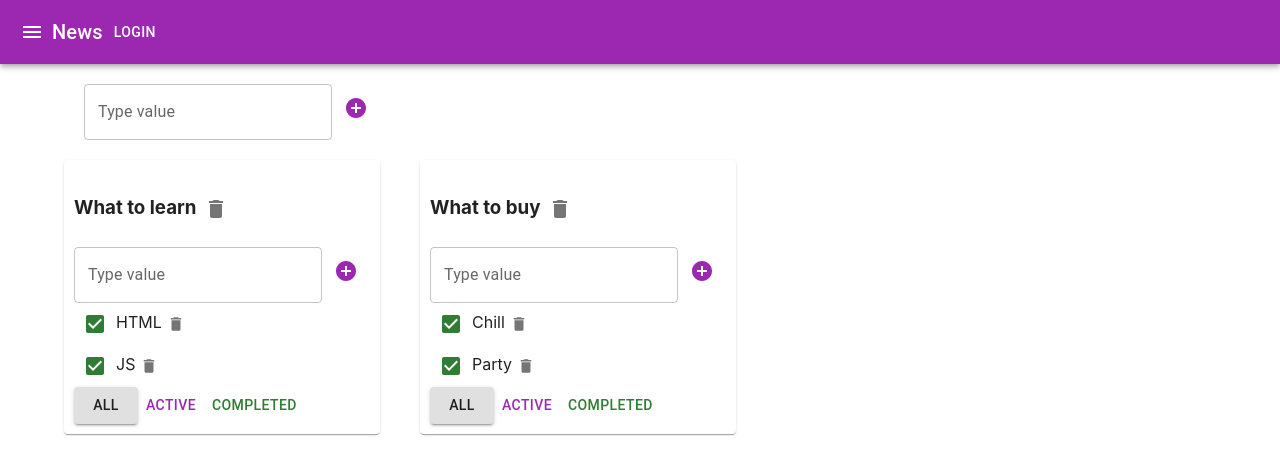
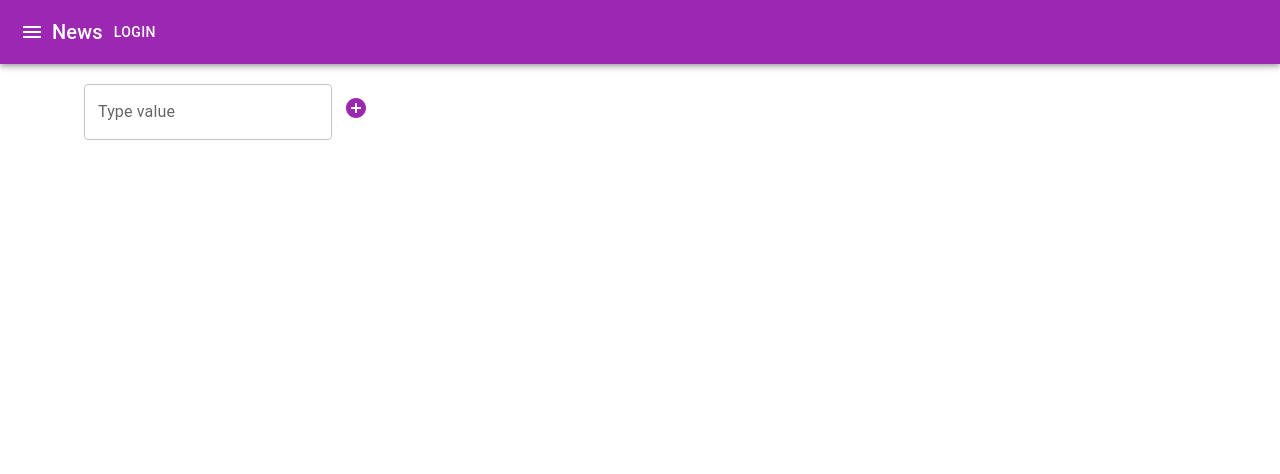
Before and after one commit to vvvkks/To-Do-List, a React (Create React App) app: page / in a window 1280 px wide. Shown: the top 474 px of the page. Built offline with nearby package versions, Linux system fonts and the light colour scheme.

Commit message:
refactor: todolist component for optimization

```diff
--- a/src/TodoList.tsx
+++ b/src/TodoList.tsx
@@ -1,9 +1,12 @@
 import React, {ChangeEvent} from "react";
-import {FilterValuesType} from "./App";
+import {FilterValuesType} from "./AppWithRedux";
 import {AddItemForm} from "./AddItemForm";
 import {EditableSpan} from "./EditableSpan";
 import {Button, Checkbox, IconButton} from "@mui/material";
 import {Delete} from "@mui/icons-material";
+import {addTaskAC, changeTaskStatusAC, changeTaskTitleAC, removeTaskAC} from "./state/tasks-reducer";
+import {useDispatch, useSelector} from "react-redux";
+import {AppRootState} from "./state/store";
 
 export type TaskType = {
     id: string
@@ -14,18 +17,16 @@ export type TaskType = {
 type PropsType = {
     id: string
     title: string
-    tasks: Array<TaskType>
-    removeTask: (id: string, todolistId: string) => void
     changeFilter: (value: FilterValuesType, todolistId: string) => void
-    addTask: (title: string, todolistId: string) => void
-    changeTaskStatus: (taskId: string, isDone: boolean, todolistId: string) => void
     filter: FilterValuesType
     removeTodolist: (todolistId: string) => void
     changeTodolistTitle: (todolistId: string, newTitle: string) => void
-    changeTaskTitle: (taskId: string, newTitle: string, todolistId: string) => void
 }
 
 export function TodoList(props: PropsType) {
+    const dispatch = useDispatch();
+
+    const tasks = useSelector<AppRootState, Array<TaskType>>(state => state.tasks[props.id]);
     const onAllClickHandler = () => props.changeFilter("all", props.id);
     const onActiveClickHandler = () => props.changeFilter("active", props.id);
     const onCompletedClickHandler = () => props.changeFilter("completed", props.id);
@@ -35,29 +36,38 @@ export function TodoList(props: PropsType) {
     const changeTodolistTitle = (newTitle: string) => {
         props.changeTodolistTitle(props.id, newTitle);
     }
-    const addTask = (title: string) => {
-        props.addTask(title, props.id)
+
+    let allTodolistTasks = tasks;
+    let tasksForTodolist = allTodolistTasks;
+
+    if (props.filter === "active") {
+        tasksForTodolist = allTodolistTasks.filter(t => t.isDone === false);
+    }
+    if (props.filter === "completed") {
+        tasksForTodolist = allTodolistTasks.filter(t => t.isDone === true);
     }
     return (
         <div>
-            <h3> <EditableSpan title={props.title} onChange= {changeTodolistTitle} />
+            <h3><EditableSpan title={props.title} onChange={changeTodolistTitle}/>
                 <IconButton aria-label="delete" onClick={removeTodolist}>
-                    <Delete />
+                    <Delete/>
                 </IconButton>
             </h3>
-            <AddItemForm addItem={addTask}/>
+            <AddItemForm addItem={(title) => {
+                dispatch(addTaskAC(title, props.id))
+            }}/>
             <div>
                 {
-                    props.tasks.map(task => {
+                    tasksForTodolist.map(task => {
                         const onChangeTitleHandler = (newValue: string) => {
-                            props.changeTaskTitle(task.id, newValue, props.id)
+                            dispatch(changeTaskTitleAC(task.id, newValue, props.id))
                         }
                         const onChangeStatusHandler = (e: ChangeEvent<HTMLInputElement>) => {
                             let newIsDoneValue = e.currentTarget.checked;
-                            props.changeTaskStatus(task.id, newIsDoneValue, props.id)
+                            dispatch(changeTaskStatusAC(task.id, newIsDoneValue, props.id))
                         }
                         const onRemoveHandler = () => {
-                            props.removeTask(task.id, props.id)
+                            removeTaskAC(task.id, props.id);
                         }
 
                         return <div key={task.id} className={task.isDone ? "is-done" : ""}>
--- a/src/state/todolists-reducer.ts
+++ b/src/state/todolists-reducer.ts
@@ -1,4 +1,4 @@
-import {FilterValuesType, TodolistType} from '../App'
+import {FilterValuesType, TodolistType} from '../AppWithRedux'
 import {v1} from "uuid";
 
 export type RemoveTodolistActionType = {
@@ -26,13 +26,7 @@ export type ChangeTodolistFilterActionType = {
 
 export type ActionsType = RemoveTodolistActionType | AddTodolistActionType | ChangeTodolistTitleActionType | ChangeTodolistFilterActionType
 
-export let todolistId1 = v1();
-export let todolistId2 = v1();
-
-const initialState: Array<TodolistType> = [
-    {id: todolistId1, title: "What to learn", filter: "all"},
-    {id: todolistId2, title: "What to buy", filter: "all"}
-]
+const initialState: Array<TodolistType> = []
 export const todolistsReducer = (state: Array<TodolistType> = initialState, action: ActionsType):  Array<TodolistType>  => {
     switch (action.type) {
         case 'REMOVE-TODOLIST': {
```
